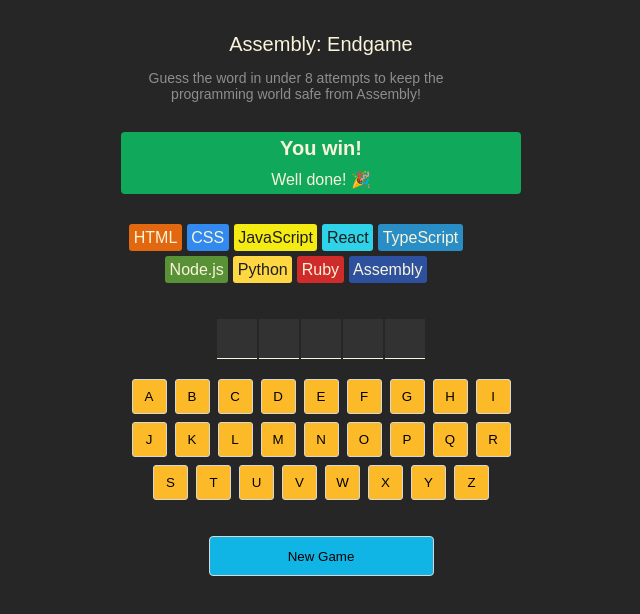
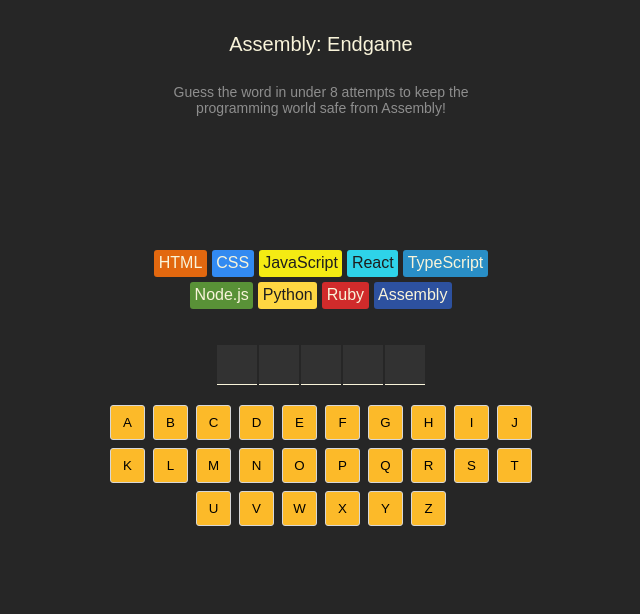
Before and after one commit to TasinTausif/AssemblyEndgame, a React (Vite) app: page / in a window 1280 px wide. Shown: the top 614 px of the page, without its empty margins (319-959 px from the left). Built offline with nearby package versions, Linux system fonts and the light colour scheme.

Commit message:
Before The farewell message

```diff
--- a/src/App.css
+++ b/src/App.css
@@ -9,12 +9,19 @@
     color: #D9D9D9;
     padding: 20px;
     height: 100vh;
+}
+
+main {
     display: flex;
-    justify-content: center;
+    flex-direction: column;
+    align-items: center;
 }
 
 header {
     text-align: center;
+    display: flex;
+    flex-direction: column;
+    align-items: center;
 }
 
 header > h1 {
@@ -30,13 +37,24 @@
 }
 
 section.game-status {
-    background-color: #10A95B;
     display: flex;
     flex-direction: column;
     align-items: center;
     color: #F9F4DA;
+    width: 100%;
+    max-width: 350px;
+    min-height: 60px;
     border-radius: 4px;
     margin-block: 30px;
+
+}
+
+section.game-status.won {
+    background-color: #10A95B;
+}
+
+section.game-status.lost {
+    background-color: #BA2A2A;
 }
 
 section.game-status > p {
@@ -60,7 +78,22 @@
 span.chip {
     border-radius: 3px;
     padding: 4.5px;
-    border: none;
+    position: relative;
+}
+
+/* Dimmed overlay with skull on "lost" languages */
+span.chip.lost::before {
+    content: "💀";
+    position: absolute;
+    display: flex;
+    align-items: center;
+    justify-content: center;
+    height: 100%;
+    width: 100%;
+    font-size: 0.85rem;
+    top: 0;
+    left: 0;
+    background-color: rgba(0, 0, 0, 0.7);
 }
 
 section.word {
@@ -81,16 +114,16 @@
     border-bottom: 1px solid #F9F4DA;
 }
 
-section.keyboard{
+section.keyboard {
     display: flex;
     flex-wrap: wrap;
     gap: 8px;
     justify-content: center;
-    max-width: 400px;
+    max-width: 450px;
     margin-bottom: 36px;
 }
 
-section.keyboard > button{
+section.keyboard > button {
     height: 35px;
     width: 35px;
     background-color: #FCBA29;
--- a/src/components/Chip.jsx
+++ b/src/components/Chip.jsx
@@ -1,10 +1,18 @@
+import {clsx} from 'clsx'
+
 export default function(props){
     const styles = {
             backgroundColor: props.backgroundColor,
             color: props.color
         }
 
+    const className = clsx("chip", props.isLanguageLost && "lost")
+
     return (
-        <span style={styles} className="chip">{props.name}</span>
+        <span
+            style={styles}
+            className={className}>
+                {props.name}
+        </span>
     )
 }
--- a/src/components/GameStatus.jsx
+++ b/src/components/GameStatus.jsx
@@ -1,8 +1,36 @@
-export default function () {
+import {clsx} from "clsx"
+
+export default function (props) {
+    const className = clsx(
+        "game-status",{
+            won: props.isGameWon,
+            lost: props.isGameLost
+        }
+    )
+
+    function renderGameStatus(){
+        if(props.isGameWon){
+            return (
+                <>
+                    <h2>You win!</h2>
+                    <p>Well done! 🎉</p>
+                </>
+            )
+        }else if(props.isGameLost){
+            return (
+                <>
+                    <h2>Game over!</h2>
+                    <p>You lose! Better start learning Assembly 😭</p>
+                </>
+            )
+        }else{
+            return null
+        }
+    }
+
     return (
-        <section className="game-status">
-            <h2>You win!</h2>
-            <p>Well done! 🎉</p>
+        <section className={className}>
+            {renderGameStatus()}
         </section>
     );
 }
--- a/src/components/LanguageChips.jsx
+++ b/src/components/LanguageChips.jsx
@@ -1,11 +1,11 @@
-import { languages } from '../data/languages'
 import LanguageChip from './Chip.jsx'
 
-export default function () {
-    const languageElements = languages.map(language => (
+export default function (props) {
+    const languageElements = props.languages.map((language, index) => (
         <LanguageChip
             key={language.name}
             {...language}
+            isLanguageLost={index<props.wrongGuessCount}
         />
     ))
 
--- a/src/components/Main.jsx
+++ b/src/components/Main.jsx
@@ -3,20 +3,29 @@
 import Word from './Word.jsx'
 import Keyboard from './Keyboard.jsx'
 import { useState } from 'react'
+import { languages } from '../data/languages'
 
 export default function () {
-    // State Value
-    const [currentWord, setCurrentWord] = useState("react")
-    const [guessedLetters, setGuessedLetters] = useState([]);
+    // State Values
+    const [currentWord, setCurrentWord]         = useState("react")
+    const [guessedLetters, setGuessedLetters]   = useState([]);
 
-    // Derived Value
+    // Derived Values
     const wrongGuessCount = guessedLetters.filter(letter => !currentWord.includes(letter)).length
-    console.log(wrongGuessCount)
+    const isGameWon       = currentWord.split("").every(letter => guessedLetters.includes(letter))
+    const isGameLost      = wrongGuessCount >= languages.length - 1
+    const isGameOver      = isGameWon || isGameLost
 
     return (
         <main>
-            <GameStatus />
-            <LanguageChips />
+            <GameStatus
+                isGameWon={isGameWon}
+                isGameLost={isGameLost}
+            />
+            <LanguageChips
+                languages={languages}
+                wrongGuessCount={wrongGuessCount}
+            />
             <Word
                 currentWord={currentWord}
                 guessedLetters={guessedLetters}
@@ -26,7 +35,7 @@
                 setGuessedLetters={setGuessedLetters}
                 currentWord={currentWord}
             />
-            <button className='new-game'>New Game</button>
+            {isGameOver && <button className='new-game'>New Game</button>}
         </main>
     )
 }
```
